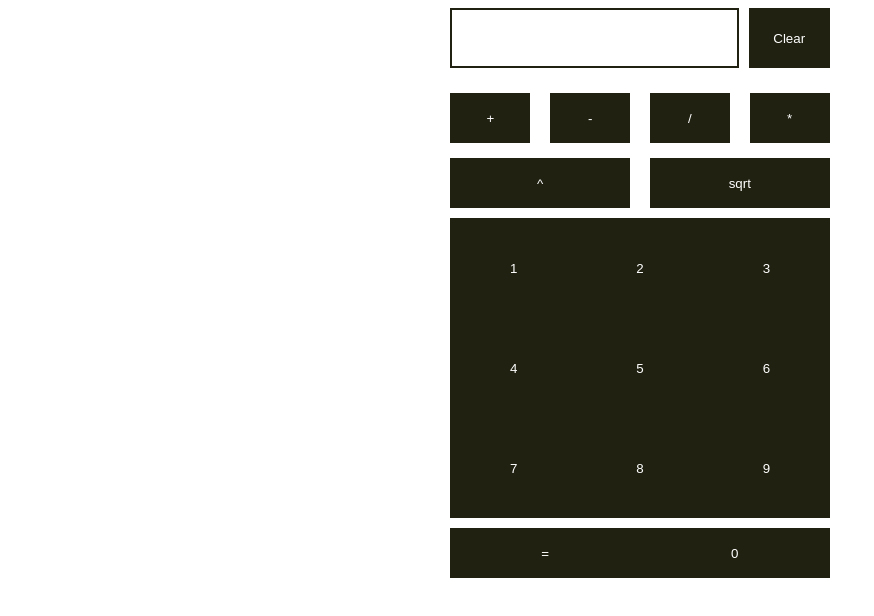
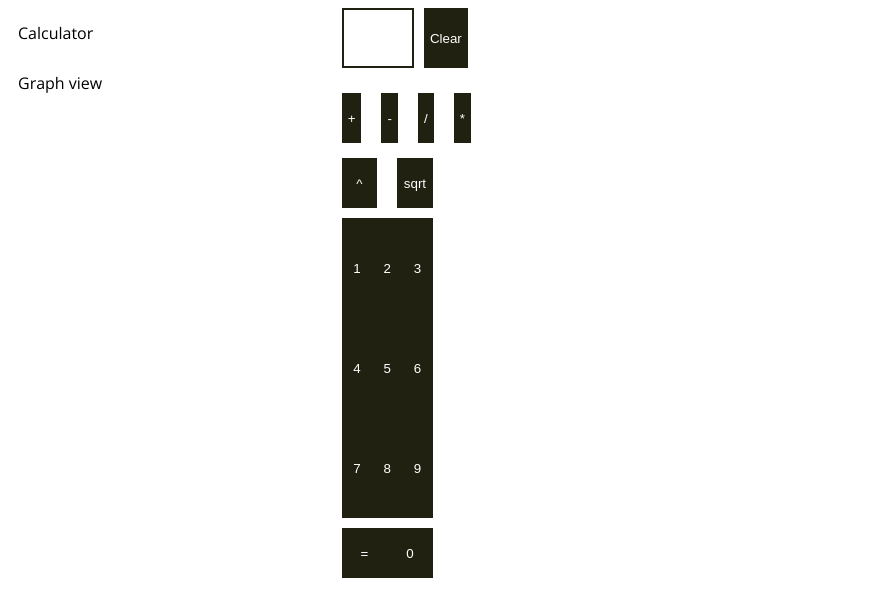
Before and after one commit to momo-hash1/calculator, a plain HTML site: page public/index.html in a window 1280 px wide. Shown: the whole page, without its empty margins (0-874 px from the left). Drawn offline with nearby package versions, Linux system fonts and the light colour scheme.

Commit message:
menu calculator

```diff
--- a/public/calculator.js
+++ b/public/calculator.js
@@ -1,3 +1,5 @@
+// TODO fix sqrt
+
 let operations = {
   "+": { operation: (operand1, operand2) => operand1 + operand2, order: 2 },
   "-": { operation: (operand1, operand2) => operand1 - operand2, order: 2 },
@@ -6,7 +8,7 @@ let operations = {
   "^": { operation: (operand1) => operand1 ** 2, order: 4 },
   sqrt: {
     operation: (operand1, operand2) => {
-      Math.sqrt(operand2);
+      return Math.sqrt(operand2);
     },
     order: 4,
     unary: true,
@@ -43,8 +45,6 @@ let calculator = {
       let highestOperator = parser.getHighestOperator(
         calculator.operationStack
       );
-
-      console.log(highestOperator);
 
       let operand1 = parseFloat(
         calculator.operationStack[highestOperator.index - 1]
@@ -129,6 +129,7 @@ const numberBtnHandler = (event) => {
 const resultBtnHandler = () => {
   updateInput(() => {
     calculator.operationStack.push(calculator.operator, calculator.value);
+    console.log(calculator.operationStack);
     calculator.clear();
 
     calculator.calculate();
@@ -145,7 +146,22 @@ const operatorBtnHandler = (event) => {
   });
 };
 
+const selectView = () => {
+  const calcSideItem = document.querySelectorAll(".calc-side-item");
+  calcSideItem.forEach((element) => {
+    element.addEventListener("click", (event) => {
+      event.target.classList.toggle("active-side");
+      calcSideItem.forEach((element) => {
+        if (element !== event.target) {
+          element.classList.remove("active-side");
+        }
+      });
+    });
+  });
+};
+
 inputHandler(resultBtnHandler, ".result_button");
 clearHandler();
 inputHandler(operatorBtnHandler, ".operation_buttons");
 inputHandler(numberBtnHandler, ".number_buttons");
+selectView();
--- a/public/index.html
+++ b/public/index.html
@@ -9,6 +9,14 @@
   </head>
 
   <body>
+    <section>
+      <aside>
+        <ul>
+          <li class=" calc-side-item" data-view="calculator">Calculator</li>
+          <li class="calc-side-item" data-view="graph">Graph view</li>
+        </ul>
+      </aside>
+      <div>
         <div class="buttons_wrapper">
           <div class="buttons">
             <div class="result">
@@ -41,10 +49,14 @@
             </div>
             <div class="misc_buttons">
               <button class="result_button">=</button>
-          <button id="0" class="number_button null" data-number="0">0</button>
+              <button id="0" class="number_button null" data-number="0">
+                0
+              </button>
             </div>
           </div>
         </div>
+      </div>
+    </section>
     <script src="calculator.js"></script>
   </body>
 </html>
--- a/public/style.css
+++ b/public/style.css
@@ -1,53 +1,52 @@
-@import url('https://fonts.googleapis.com/css2?family=Open+Sans:wght@400;700&display=swap');
+@import url("https://fonts.googleapis.com/css2?family=Open+Sans:wght@400;700&display=swap");
 
 body {
-    font-family: 'Open Sans', sans-serif;
+  font-family: "Open Sans", sans-serif;
 }
 
-.buttons_wrapper{
+.buttons_wrapper {
   display: flex;
   justify-content: center;
 }
 
-.buttons{
+.buttons {
   display: flex;
   flex-direction: column;
-    width: 20%;
+  width: 100%;
 }
 
-@media (max-width: 1400px){
-    .buttons{
+@media (max-width: 1400px) {
+  .buttons {
     width: 30%;
   }
 }
 
-@media (max-width: 1000px){
-    .buttons{
+@media (max-width: 1000px) {
+  .buttons {
     width: 50%;
   }
 }
 
-@media (max-width: 800px){
-    .buttons{
+@media (max-width: 800px) {
+  .buttons {
     width: 65%;
   }
 }
 
-@media (max-width: 500px){
-    .buttons{
+@media (max-width: 500px) {
+  .buttons {
     width: 90%;
   }
 }
 
-
-.number_buttons{
+.number_buttons {
   display: grid;
   grid-template-columns: repeat(3, 1fr);
   grid-template-rows: repeat(3, 100px);
   padding-top: 10px;
 }
 
-.number_buttons:nth-child(9){
+.number_buttons:nth-child(9) {
   position: absolute;
   top: 0;
 }
@@ -61,29 +60,28 @@ button {
   outline: none;
 }
 
-button:hover{
+button:hover {
   background-color: #4d4d4d;
 }
 
-button:active{
+button:active {
   background-color: #4d4d4d;
 }
 
-
-.operation_buttons{
+.operation_buttons {
   display: flex;
   flex: 1;
   margin: -10px;
   margin-top: 5px;
 }
 
-.operation_buttons *{
+.operation_buttons * {
   width: 100%;
   height: 50px;
   margin: 10px;
 }
 
-.result_button{
+.result_button {
   width: 50%;
   height: 50px;
 }
@@ -94,26 +92,26 @@ button:active{
   margin-bottom: 10px;
 }
 
-.result button{
+.result button {
   margin-left: 10px;
   width: 100%;
 }
 
-.result div{
+.result div {
   min-width: 75%;
   overflow-wrap: break-word;
 }
 
-.misc_buttons{
+.misc_buttons {
   margin-top: 10px;
   display: flex;
 }
 
-.null{
+.null {
   width: 50%;
 }
 
-#input_numbers{
+#input_numbers {
   border: 2px solid #212112;
   display: flex;
   align-items: flex-end;
@@ -121,12 +119,45 @@ button:active{
   white-space: nowrap;
 }
 
-#input_numbers > #inputNumber{
+#input_numbers > #inputNumber {
   opacity: 0.5;
 }
 
-#input_numbers p{
+#input_numbers p {
   margin: 0;
   font-size: 30px;
   font-weight: bold;
 }
+
+section {
+  display: flex;
+  width: 60%;
+}
+
+section > div {
+  width: 40%;
+}
+section > aside {
+  width: 30%;
+}
+
+aside > ul {
+    cursor: pointer;
+    list-style-type: none;
+    margin-block-start:0;
+    margin-block-end: 0;
+    margin-inline-start: 0px;
+    margin-inline-end: 0px;
+    line-height: 30px;
+    padding-inline-start: 0;
+    margin-right: 10px;
+}
+
+aside > ul > li{
+    padding: 10px;
+}
+
+.active-side{
+    background-color: #4d4d4d;
+    color: #fff;
+}
```
Lines whose indentation alone changed are shown as unchanged.
